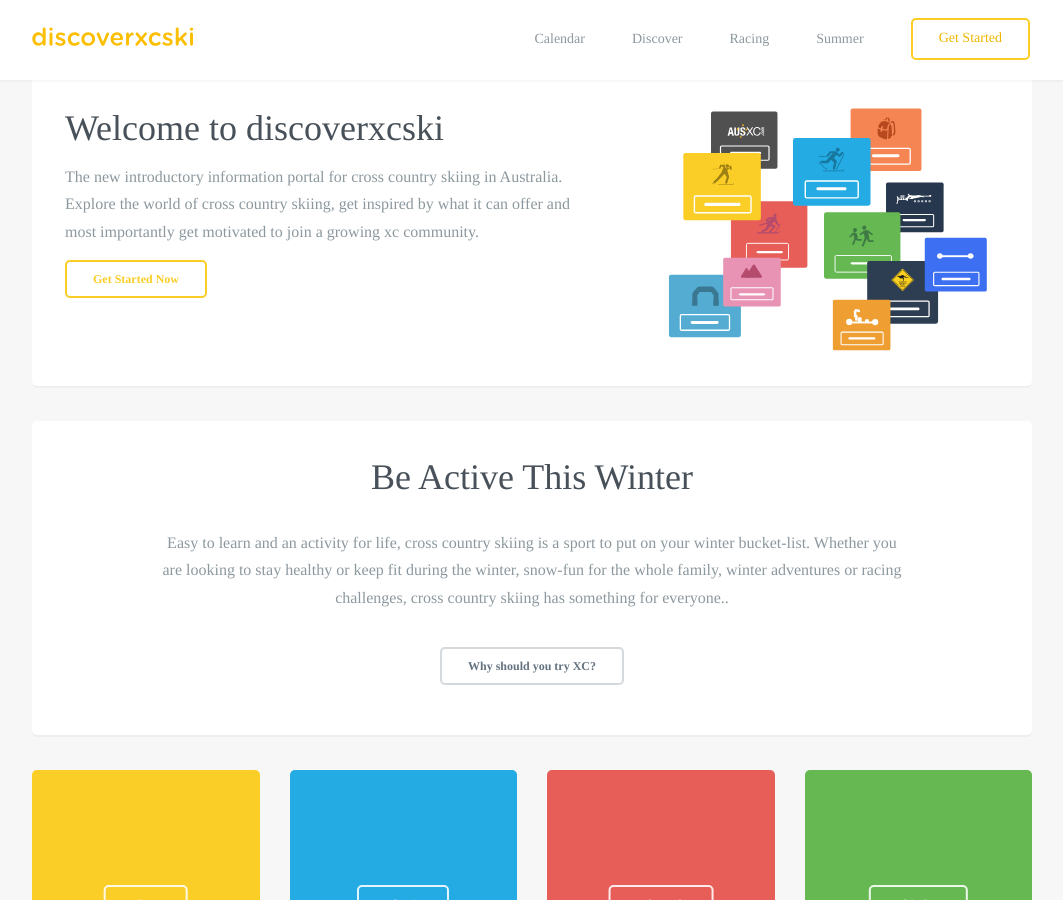
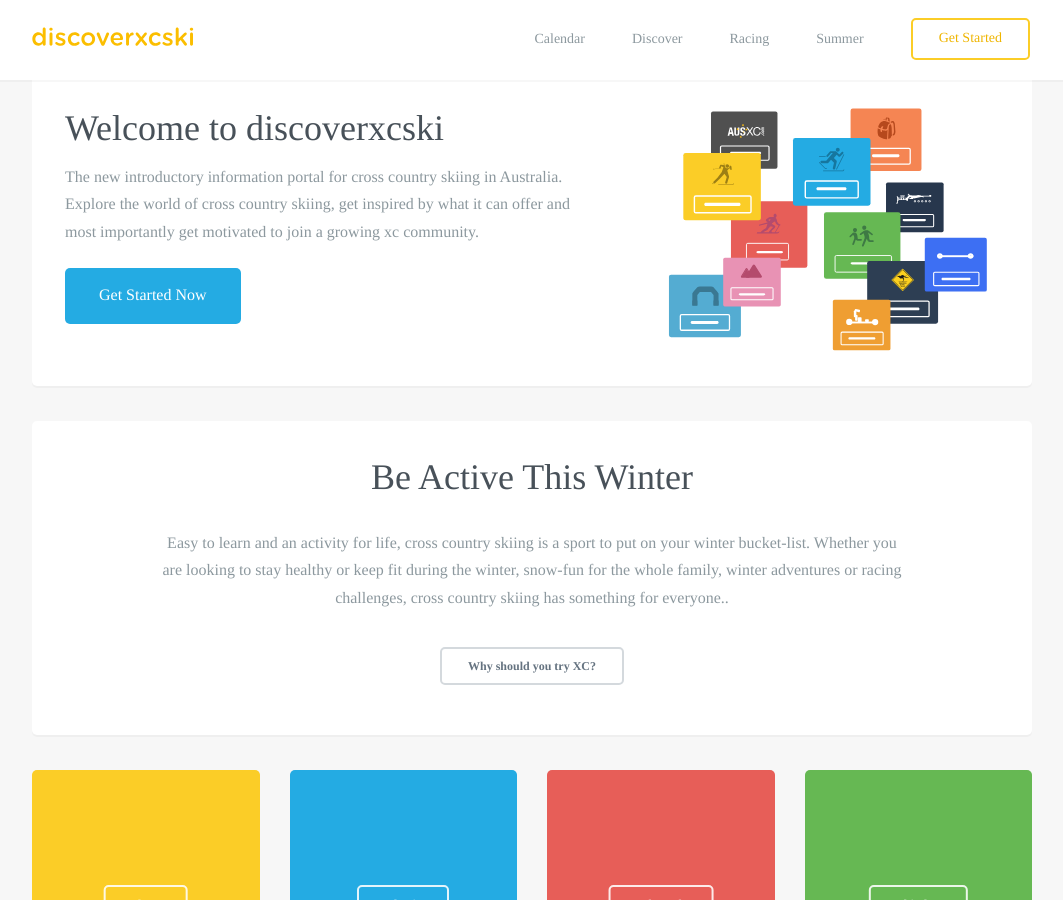
Before and after one commit to robcatto/robcatto.github.io, a Jekyll site: the page index.html, which Jekyll copies as it is, in a window 1280 px wide and 900 px high, scrolled down 544 px. Shown: the whole window, without its empty margins (108-1171 px from the left). Built offline with Jekyll 4.4.1, drawn with Linux system fonts in a browser that asks for light colours; some web fonts are replaced; Markdown is read by kramdown in place of the engine named in the settings.

Commit message:
Update index.html

```diff
--- a/index.html
+++ b/index.html
@@ -175,7 +175,15 @@
 
                                                 <p class="welcome__card--p">The new introductory information portal for cross country skiing in Australia. Explore the world of cross country skiing, get inspired by what it can offer and most importantly get motivated to join a growing xc community.</p>
 
-                                                   <a class="button small" href="http://discoverxcski.com/discoverxc/" data-featurette="analytics-click-event" data-event-category="button" data-event-action="M: Clicked Design an iOS Game" data-event-label="Source: Homepage Alt" id="featurette-35">Get Started Now</a>
+                                                   <a style="  background-color: rgba(36, 171, 227,1);
+  border: none;
+  color: white;
+  font-size: 16px;
+  font-weight: 500;
+  height: 56px;
+  line-height: 56px;
+  padding: 0 34px;
+  margin-top: 8px;" class="button small" href="http://discoverxcski.com/discoverxc/" data-featurette="analytics-click-event" data-event-category="button" data-event-action="M: Clicked Design an iOS Game" data-event-label="Source: Homepage Alt" id="featurette-35">Get Started Now</a>
 
                                                 </div>
                         </div>
```
